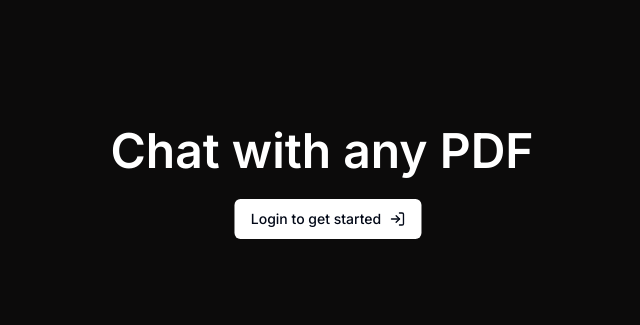
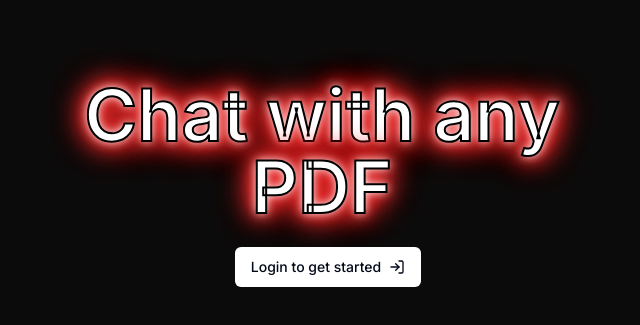
Before and after one commit to AidanLDev/chat-pdf, a Next.js app: page / in a window 1280 px wide. Shown: the part 217-542 px from the top of the page, without its empty margins (312-952 px from the left). Built offline with nearby package versions, Linux system fonts and the light colour scheme; no server answers.

Commit message:
Adding various animations

```diff
--- a/package.json
+++ b/package.json
@@ -49,6 +49,7 @@
     "@types/node": "20.6.3",
     "@types/react": "18.2.64",
     "@types/react-dom": "18.2.20",
+    "@types/tailwindcss": "^3.1.0",
     "drizzle-kit": "^0.20.14",
     "eslint": "^8.57.0",
     "eslint-config-next": "^14.1.4",
--- a/src/app/globals.css
+++ b/src/app/globals.css
@@ -16,6 +16,8 @@
     --border: 214.3 31.8% 91.4%;
     --input: 214.3 31.8% 91.4%;
     --ring: 222.2 84% 4.9%;
+
+    --outer-glow: #ed2e2e;
   }
 }
 
--- a/src/app/page.tsx
+++ b/src/app/page.tsx
@@ -33,8 +33,8 @@ export default async function Home() {
     <div className="w-screen min-h-screen bg-background">
       <Center>
         <div className="flex flex-col items-center text-center">
-          <div className="flex items-center">
-            <h1 className="mr-3 text-5xl font-semibold text-primary">
+          <div className="flex items-center animate-fly-in-from-top transition-all duration-1500 ease-in-out">
+            <h1 className="mr-3 text-7xl font-semibold text-primary animate-glow animation text-stroke">
               Chat with any PDF
             </h1>
             <UserButton afterSignOutUrl="/" />
--- a/tailwind.config.ts
+++ b/tailwind.config.ts
@@ -1,3 +1,5 @@
+import { TailwindUtilities } from "tailwindcss/tailwind-config";
+
 /** @type {import('tailwindcss').Config} */
 module.exports = {
   darkMode: ["class"],
@@ -31,6 +33,50 @@ module.exports = {
           foreground: "var(--secondary-foreground)",
         },
       },
+      animation: {
+        "fly-in-from-top": "flyInFromTop 1.5s ease-in-out",
+        glow: "glow 2s ease-in-out infinite alternate",
+        appear: "appear 1s ease-in-out forwards",
+      },
+      textStroke: {
+        "3": "3px",
+      },
+      textStrokeColor: {
+        black: "#000",
+      },
+    },
+    keyframes: {
+      flyInFromTop: {
+        "0%": { transform: "translateY(-1000%)" },
+        "80%": { transform: "translateY(5%)" },
+        "100%": { transform: "translateY(0)" },
+      },
+      glow: {
+        from: {
+          textShadow:
+            "0 0 5px #fff, 0 0 10px #fff, 0 0 15px var(--secondary), 0 0 20px var(--secondary), 0 0 25px var(--secondary), 0 0 30px var(--secondary), 0 0 35px var(--secondary)",
+        },
+        to: {
+          textShadow:
+            "0 0 10px #fff, 0 0 15px var(--outer-glow), 0 0 20px var(--outer-glow), 0 0 25px var(--outer-glow), 0 0 30px var(--outer-glow), 0 0 35px var(--outer-glow), 0 0 40px var(--outer-glow)",
+        },
+      },
+      appear: {
+        "0%": { opacity: 0 },
+        "100%": { opacity: 1 },
+      },
     },
   },
+  plugins: [
+    "@tailwindcss/animations",
+    function ({ addUtilities }: { addUtilities: TailwindUtilities }) {
+      const newUtilities = {
+        ".text-stroke": {
+          "-webkit-text-stroke": "2px black",
+          "text-stroke": "2px black",
+        },
+      };
+      addUtilities(newUtilities);
+    },
+  ],
 };
```
Also changed, not shown: 1 other file (tests, documents, lock files or other folders).
